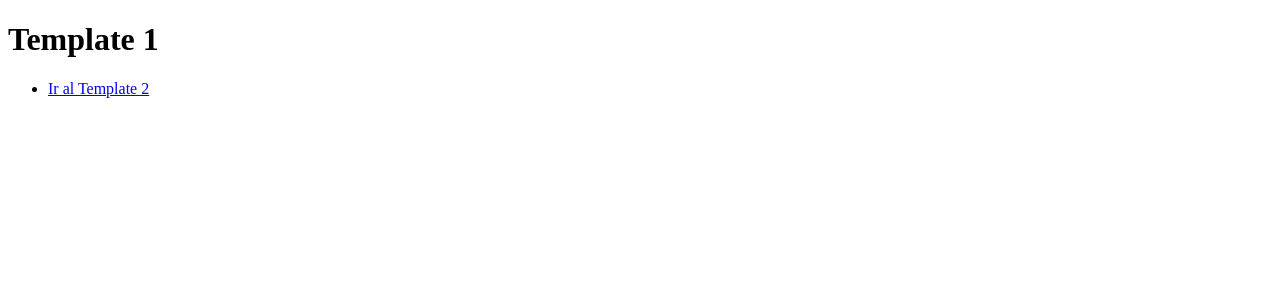
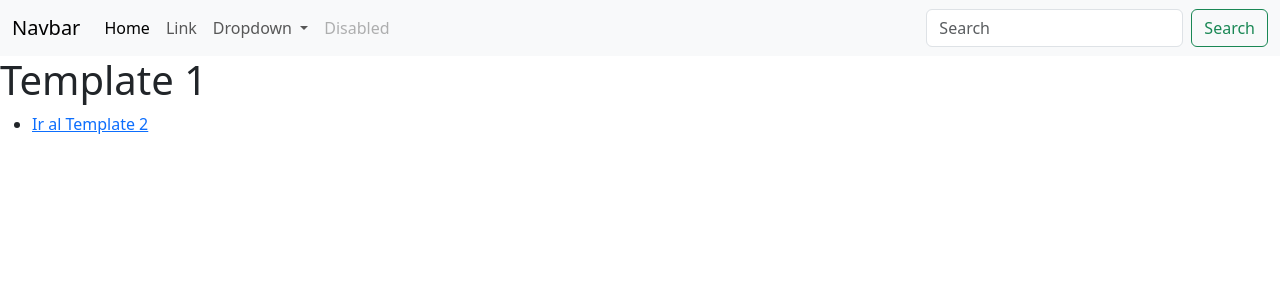
Before and after one commit to Blandskron/L2Proyecto, a Django app: page /proyecto2l2/template1/ in a window 1280 px wide. Shown: the top 300 px of the page. Run offline with Django 5.2, Linux system fonts and the light colour scheme.

Commit message:
proyecto2

```diff
--- a/l2proyecto2/proyecto2l2/templates/template1.html
+++ b/l2proyecto2/proyecto2l2/templates/template1.html
@@ -4,11 +4,49 @@
     <meta charset='UTF-8'>
     <meta name='viewport' content='width=device-width, initial-scale=1.0'>
     <title>Template 1</title>
+    <link href="https://cdn.jsdelivr.net/npm/bootstrap@5.3.3/dist/css/bootstrap.min.css" rel="stylesheet" integrity="sha384-QWTKZyjpPEjISv5WaRU9OFeRpok6YctnYmDr5pNlyT2bRjXh0JMhjY6hW+ALEwIH" crossorigin="anonymous">
 </head>
 <body>
+    <nav class="navbar navbar-expand-lg bg-body-tertiary">
+        <div class="container-fluid">
+          <a class="navbar-brand" href="#">Navbar</a>
+          <button class="navbar-toggler" type="button" data-bs-toggle="collapse" data-bs-target="#navbarSupportedContent" aria-controls="navbarSupportedContent" aria-expanded="false" aria-label="Toggle navigation">
+            <span class="navbar-toggler-icon"></span>
+          </button>
+          <div class="collapse navbar-collapse" id="navbarSupportedContent">
+            <ul class="navbar-nav me-auto mb-2 mb-lg-0">
+              <li class="nav-item">
+                <a class="nav-link active" aria-current="page" href="#">Home</a>
+              </li>
+              <li class="nav-item">
+                <a class="nav-link" href="#">Link</a>
+              </li>
+              <li class="nav-item dropdown">
+                <a class="nav-link dropdown-toggle" href="#" role="button" data-bs-toggle="dropdown" aria-expanded="false">
+                  Dropdown
+                </a>
+                <ul class="dropdown-menu">
+                  <li><a class="dropdown-item" href="#">Action</a></li>
+                  <li><a class="dropdown-item" href="#">Another action</a></li>
+                  <li><hr class="dropdown-divider"></li>
+                  <li><a class="dropdown-item" href="#">Something else here</a></li>
+                </ul>
+              </li>
+              <li class="nav-item">
+                <a class="nav-link disabled" aria-disabled="true">Disabled</a>
+              </li>
+            </ul>
+            <form class="d-flex" role="search">
+              <input class="form-control me-2" type="search" placeholder="Search" aria-label="Search">
+              <button class="btn btn-outline-success" type="submit">Search</button>
+            </form>
+          </div>
+        </div>
+    </nav>
     <h1>Template 1</h1>
     <ul>
         <li><a href="{% url 'template2' %}">Ir al Template 2</a></li>
     </ul>
+    <script src="https://cdn.jsdelivr.net/npm/bootstrap@5.3.3/dist/js/bootstrap.bundle.min.js" integrity="sha384-YvpcrYf0tY3lHB60NNkmXc5s9fDVZLESaAA55NDzOxhy9GkcIdslK1eN7N6jIeHz" crossorigin="anonymous"></script>
 </body>
 </html>
```
Also changed, not shown: l2proyecto2/proyecto2l2/templates/template2.html (+38 -0 lines).
